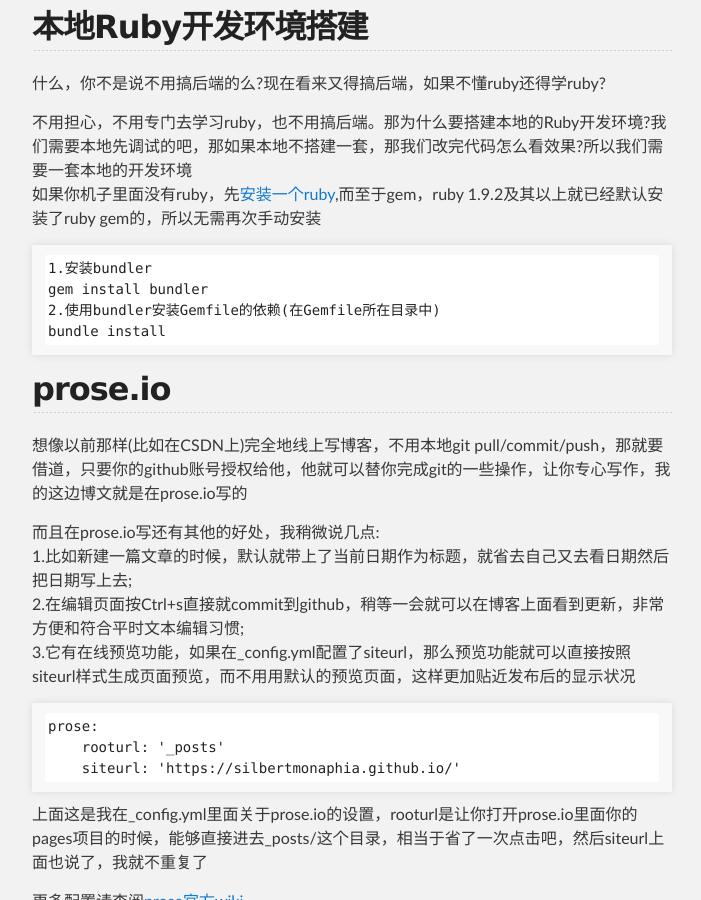
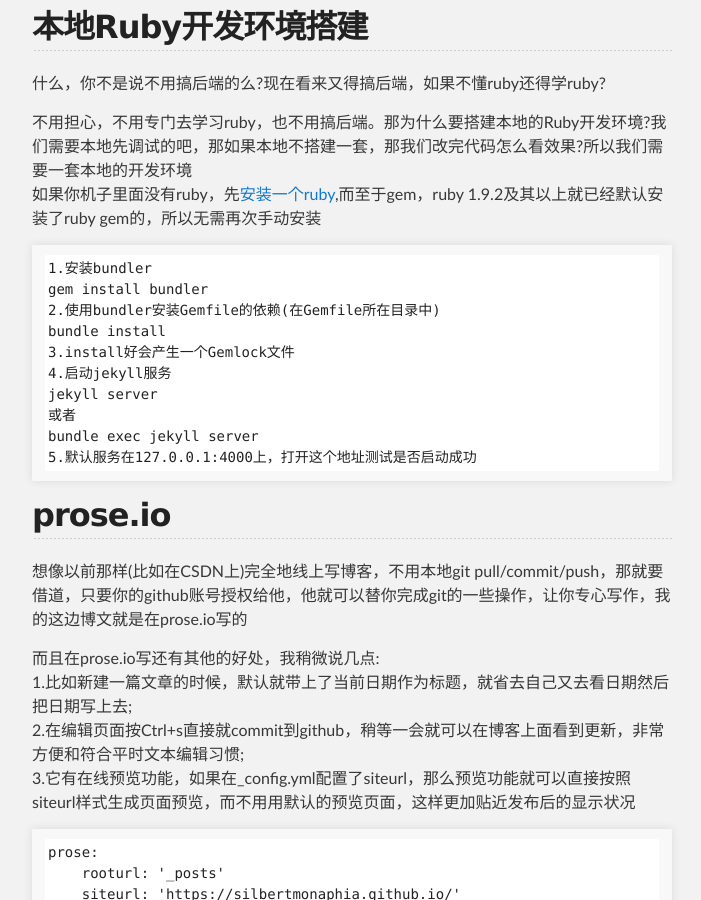
Before and after one commit to silbertmonaphia/silbertmonaphia.github.io, a Jekyll site: the page built from _posts/2018-01-02-关于Pages上的这个博客.md, in a window 1280 px wide and 900 px high, scrolled down 3092 px. Shown: the whole window, without its empty margins (288-989 px from the left). Built offline with Jekyll 4.4.1, drawn with Linux system fonts in a browser that asks for light colours; our own code applies the rules of GitHub Pages for plain Markdown files; the repository's description, which GitHub fills in, is left out.

Commit message:
Update 2018-01-02-关于Pages上的这个博客.md

````diff
--- a/_posts/2018-01-02-关于Pages上的这个博客.md
+++ b/_posts/2018-01-02-关于Pages上的这个博客.md
@@ -95,6 +95,12 @@
 gem install bundler
 2.使用bundler安装Gemfile的依赖(在Gemfile所在目录中)
 bundle install
+3.install好会产生一个Gemlock文件
+4.启动jekyll服务
+jekyll server
+或者
+bundle exec jekyll server
+5.默认服务在127.0.0.1:4000上，打开这个地址测试是否启动成功
 ```
 
 ## prose.io
````
